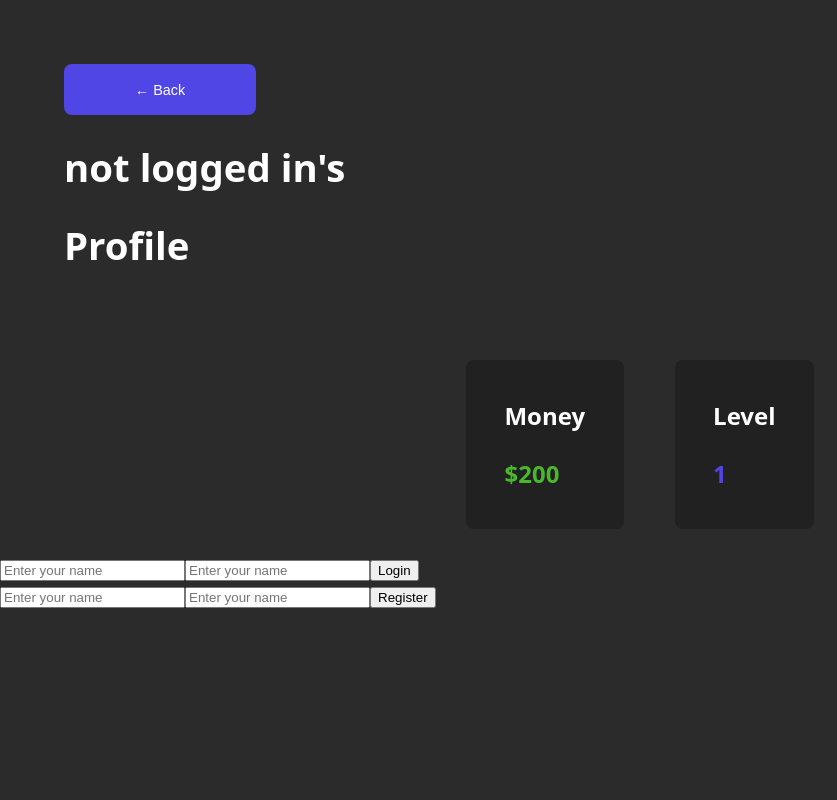
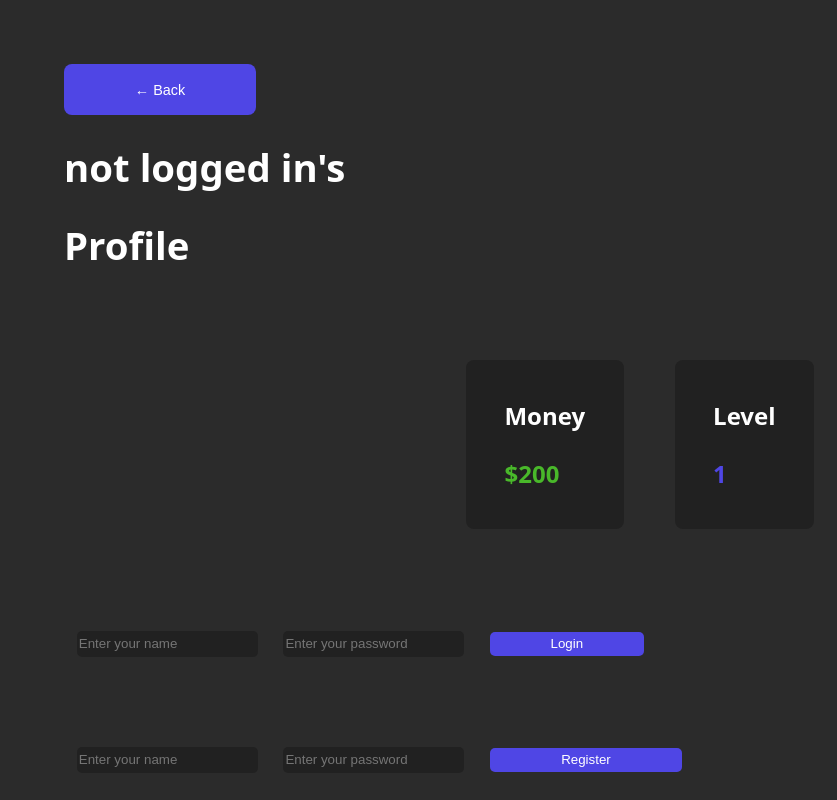
Before and after one commit to martinrutai/cityStep, a React (Create React App) app in the folder frontEnd/: page /profile in a window 1280 px wide. Shown: the whole page, without its empty margins (0-837 px from the left). Built offline with nearby package versions, Linux system fonts and the light colour scheme; no server answers.

Commit message:
neviem fakt sorry

```diff
--- a/frontEnd/src/components/map.js
+++ b/frontEnd/src/components/map.js
@@ -129,7 +129,7 @@ const handlePlaceMarker = () => {
     (pos) => {
       const { latitude, longitude } = pos.coords;
       const newLatLng = L.latLng(latitude, longitude);
-      const tooClose = buildings.some((b) => newLatLng.distanceTo([b.lat, b.lng]) < 20);
+      const tooClose = buildings.some((b) => newLatLng.distanceTo([b.lat, b.lng]) < 0);
       if (tooClose) {
         alert('Too close to another building (min 20m).');
         return;
--- a/frontEnd/src/components/profile.js
+++ b/frontEnd/src/components/profile.js
@@ -71,37 +71,37 @@ function Profile() {
                     <div style={{padding: '1vw', color: '#4f46e5'}}>{user.level}</div>
                 </div>
             </div>
-            <form onSubmit={loginHandler}>
-                <input
+            <form onSubmit={loginHandler} style={{display: 'block', margin: '5vw', justifyContent: 'center', alignItems: 'center'}}>
+                <input style={{margin: '1vw', height: '3vh', backgroundColor: '#212121ff', border: 'none', borderRadius: '5px'}}
                     type="text"
                     value={name}
                     onChange={(e) => setName(e.target.value)}
                     placeholder="Enter your name"
                 />
-                <input
+                <input style={{margin: '1vw', height: '3vh', backgroundColor: '#212121ff', border: 'none', borderRadius: '5px'}}
                 type="password"
                     value={password}
                     onChange={(e) => setPassword(e.target.value)}
-                    placeholder="Enter your name"
+                    placeholder="Enter your password"
                 >
                 </input>
-                <button type="submit">Login</button>
+                <button type="submit" style={{margin: '1vw', backgroundColor: '#4f46e5', borderRadius: '5px', border: 'none', color: 'white', padding: '3px', height: '3vh', width: '12vw'}}>Login</button>
             </form>
-            <form onSubmit={registerHandler}>
-                <input
+            <form onSubmit={registerHandler} style={{display: 'block', margin: '5vw', justifyContent: 'center', alignItems: 'center'}}>
+                <input style={{margin: '1vw', height: '3vh', backgroundColor: '#212121ff', border: 'none', borderRadius: '5px'}}
                     type="text"
                     value={name}
                     onChange={(e) => setName(e.target.value)}
                     placeholder="Enter your name"
                 />
-                <input
+                <input style={{margin: '1vw', height: '3vh', backgroundColor: '#212121ff', border: 'none', borderRadius: '5px'}}
                 type="password"
                     value={password}
                     onChange={(e) => setPassword(e.target.value)}
-                    placeholder="Enter your name"
+                    placeholder="Enter your password"
                 >
                 </input>
-                <button type="submit">Register</button>
+                <button type="submit" style={{margin: '1vw', backgroundColor: '#4f46e5', borderRadius: '5px', border: 'none', color: 'white', padding: '3px', height: '3vh', width: '15vw'}}>Register</button>
             </form>
         </div>
     );
```
